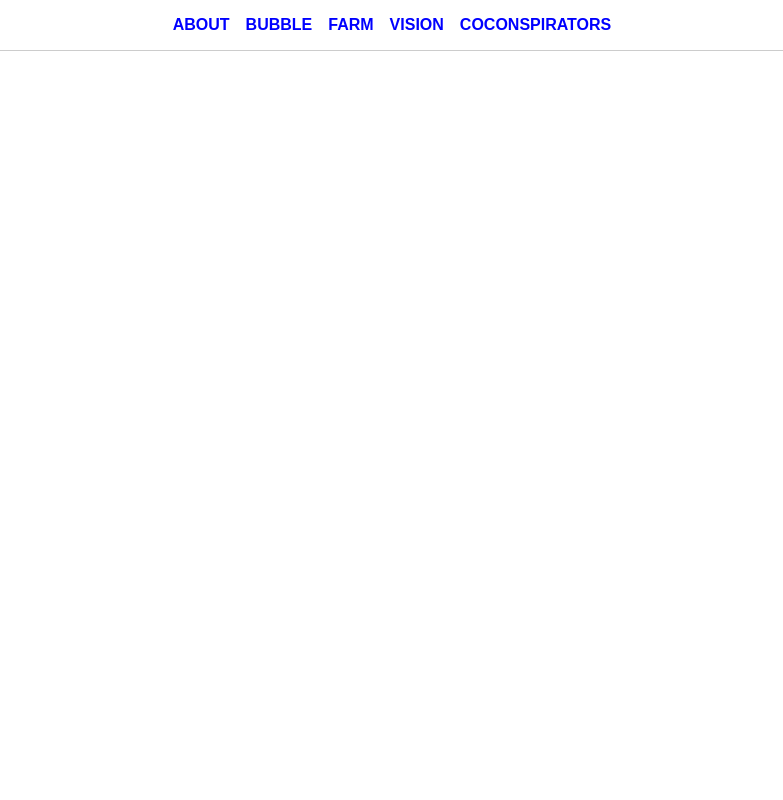
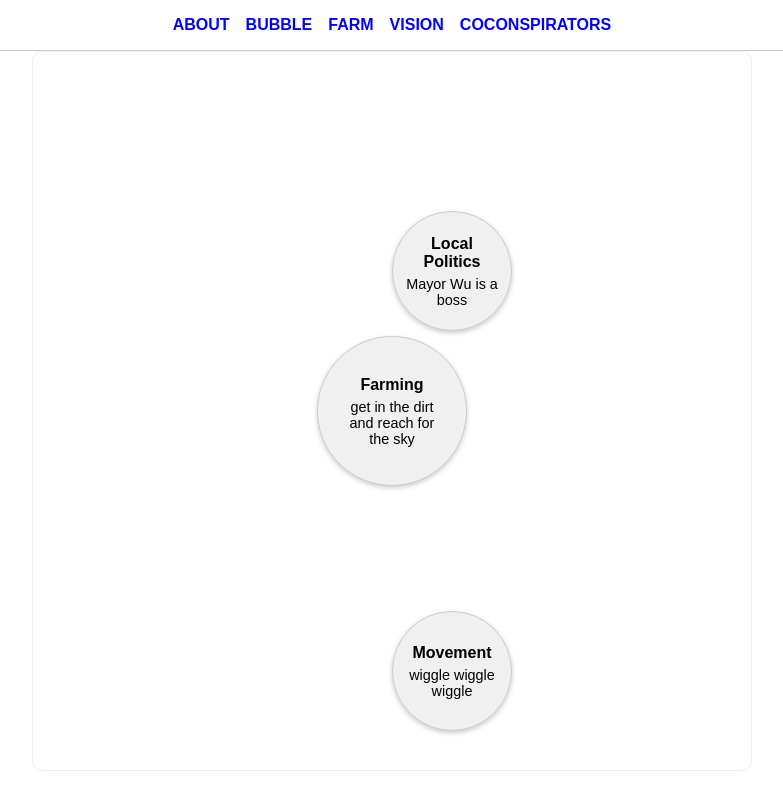
Before and after one commit to matvi-mykula/f2f, a React (Create React App) app: page /visionMap in a window 1280 px wide. Shown: the whole page, without its empty margins (248-1031 px from the left). Built offline with nearby package versions, Linux system fonts and the light colour scheme.

Commit message:
add mindmap.

```diff
--- a/src/App.js
+++ b/src/App.js
@@ -6,6 +6,9 @@ import { Farm } from "./farm";
 import "./App.css";
 import Vision from "./WebOfVisions";
 import Coconspirators from "./Coconspirators";
+import Mindmap from "./NetworkedVisions/MindMap";
+import { data } from "./NetworkedVisions/data";
+
 const navLinkStyle = {
   textDecoration: "none", // Removes underline
   color: "blue", // Text color
@@ -58,6 +61,10 @@ function App() {
         <Route path="/farmToForm" element={<Farm />} />
         <Route path="/vision" element={<Vision />} />
         <Route path="/Coconspirators" element={<Coconspirators />} />
+        <Route
+          path="/visionMap"
+          element={<Mindmap data={data} initialFocus="farming" />}
+        />
       </Routes>
     </BrowserRouter>
   );
--- /dev/null
+++ b/src/NetworkedVisions/MindMap.jsx
@@ -0,0 +1,131 @@
+import React, { useState, useEffect } from "react";
+
+// A presentational component for each concept node.
+const ConceptNode = ({ concept, onClick, style, isCentral }) => {
+  const nodeStyle = {
+    display: "flex",
+    flexDirection: "column",
+    alignItems: "center",
+    justifyContent: "center",
+    backgroundColor: "#f0f0f0",
+    border: "1px solid #ccc",
+    borderRadius: "50%", // circle by default
+    padding: isCentral ? "20px" : "10px",
+    width: isCentral ? "150px" : "120px",
+    height: isCentral ? "150px" : "120px",
+    cursor: onClick ? "pointer" : "default",
+    textAlign: "center",
+    boxShadow: "0 2px 5px rgba(0,0,0,0.2)",
+    transition: "transform 0.5s ease, opacity 0.5s ease",
+    ...style,
+  };
+
+  return (
+    <div style={nodeStyle} onClick={onClick}>
+      <strong>{concept.name}</strong>
+      <p style={{ margin: "5px 0 0 0", fontSize: "0.9rem" }}>
+        {concept.summary}
+      </p>
+    </div>
+  );
+};
+
+// The Mindmap component manages the current focus and cycles through the data.
+const Mindmap = ({ data, initialFocus }) => {
+  // Set initial focus to the provided key or the first key in data.
+  const [currentFocus, setCurrentFocus] = useState(
+    initialFocus || Object.keys(data)[0]
+  );
+  // "visible" state controls the fade transitions.
+  const [visible, setVisible] = useState(false);
+
+  const focusedConcept = data[currentFocus];
+  // Peripheral keys come from the focused concept's tags.
+  const peripheralKeys = focusedConcept.tags || [];
+
+  // When the component mounts, trigger the fade in.
+  useEffect(() => {
+    setTimeout(() => {
+      setVisible(true);
+    }, 500);
+  }, []);
+
+  // Container style with a fade transition.
+  const containerStyle = {
+    position: "relative",
+    width: "90vh",
+    height: "90vh",
+    margin: "0 auto",
+    border: "1px solid #eee",
+    borderRadius: "10px",
+    opacity: visible ? 1 : 0,
+    transition: "opacity 0.5s ease-in-out",
+  };
+
+  // Style for the central node (always centered).
+  const centralStyle = {
+    position: "absolute",
+    left: "50%",
+    top: "50%",
+    transform: visible
+      ? "translate(-50%, -50%) scale(1)"
+      : "translate(-50%, -50%) scale(0.9)",
+    zIndex: 2,
+    opacity: visible ? 1 : 0,
+    transition: "opacity 0.5s ease, transform 0.5s ease",
+  };
+
+  // Function to handle focus change with a fade out then fade in.
+  const handleFocusChange = (key) => {
+    if (key === currentFocus) return;
+    // Fade out current central node (and peripheral nodes)
+    setVisible(false);
+    // After fade out, change focus and fade back in.
+    setTimeout(() => {
+      setCurrentFocus(key);
+      setVisible(true);
+    }, 500);
+  };
+
+  // Compute peripheral node positions arranged in a circle.
+  const getPeripheralPosition = (index, total, radius = 200) => {
+    const angle = (360 / total) * index - 90; // start at top (−90°)
+    const angleRad = (angle * Math.PI) / 180;
+    const x = radius * Math.cos(angleRad);
+    const y = radius * Math.sin(angleRad);
+    return {
+      position: "absolute",
+      left: `calc(50% + ${x}px)`,
+      top: `calc(50% + ${y}px)`,
+      transition: "transform 0.5s ease, opacity 0.5s ease",
+      opacity: visible ? 1 : 0,
+    };
+  };
+
+  return (
+    <div style={containerStyle}>
+      {/* Central Node */}
+      <ConceptNode
+        concept={focusedConcept}
+        isCentral={true}
+        style={centralStyle}
+      />
+
+      {/* Peripheral Nodes */}
+      {peripheralKeys.map((key, index) => {
+        const concept = data[key];
+        if (!concept) return null;
+        return (
+          <ConceptNode
+            key={key}
+            concept={concept}
+            onClick={() => handleFocusChange(key)}
+            style={getPeripheralPosition(index, peripheralKeys.length)}
+          />
+        );
+      })}
+    </div>
+  );
+};
+
+export default Mindmap;
--- a/src/NetworkedVisions/data.js
+++ b/src/NetworkedVisions/data.js
@@ -1,7 +1,7 @@
 // here we are going to put ideas, concepts, places, structures, people , practices, etc
 // in a stuctured format
 
-const data = {
+export const data = {
   farming: {
     name: "Farming",
     summary: "get in the dirt and reach for the sky",
```
